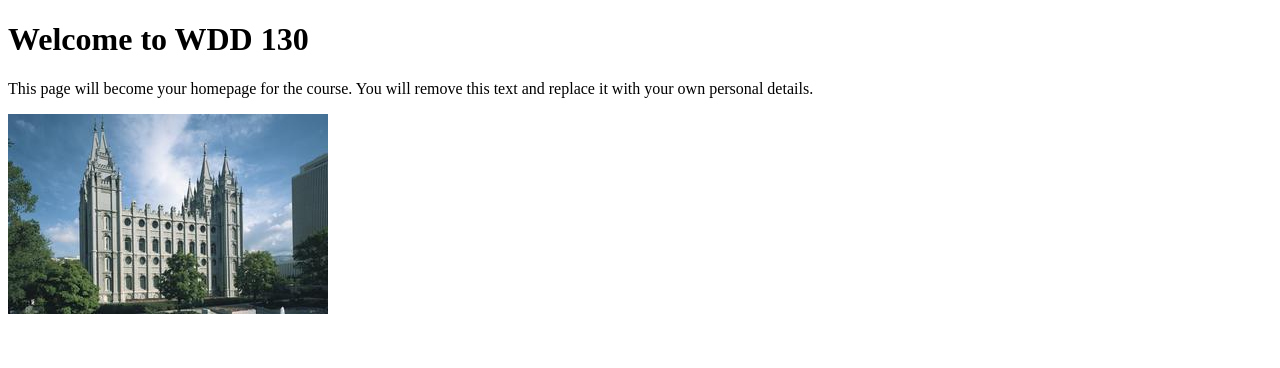
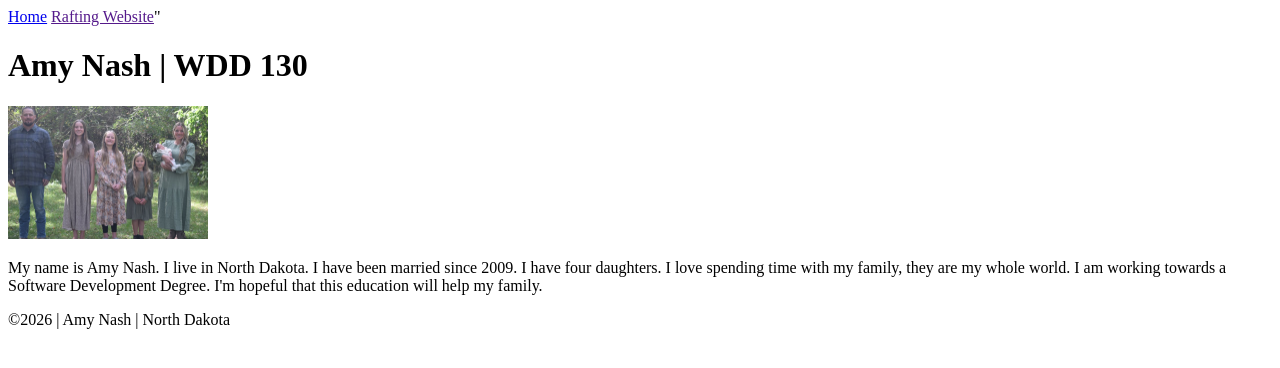
Before and after one commit to amy-nash-hub/wdd130, a plain HTML site: page index.html in a window 1280 px wide. Drawn offline with Linux system fonts and the light colour scheme.

Commit message:
uploading week 1 profile assignment

```diff
--- a/index.html
+++ b/index.html
@@ -4,14 +4,24 @@
 <head>
     <meta charset="UTF-8">
     <meta name="viewport" content="width=device-width, initial-scale=1.0">
-    <title>WDD 130 | Personal Homepage</title>
+    <title>Amy Nash | WDD 130</title>
 </head>
 
 <body>
-    <h1>Welcome to WDD 130</h1>
-    <p>This page will become your homepage for the course. You will remove this text and replace it with your own personal details.</p>
-
-    <img src="images/salt-lake-temple.jpg" alt="The Salt Lake Temple.">
+    <header>
+        <nav>
+            <a href=":#">Home</a>
+            <a href="" wwr/">Rafting Website</a>"
+        </nav>
+    </header>
+    <main>
+        <h1>Amy Nash | WDD 130</h1>
+        <img src="images/profile.jpg" alt="Hello, my name is Amy Nash" width="200">
+        <p>My name is Amy Nash. I live in North Dakota. I have been married since 2009. I have four daughters. I love spending time with my family, they are my whole world. I am working towards a Software Development Degree. I'm hopeful that this education will help my family.</p>
+    </main>
+    <footer>
+        <p>©2026 | Amy Nash | North Dakota</p>
+    </footer>
 </body>
 
 </html>
```
Also changed, not shown: images/profile.jpg (added).
